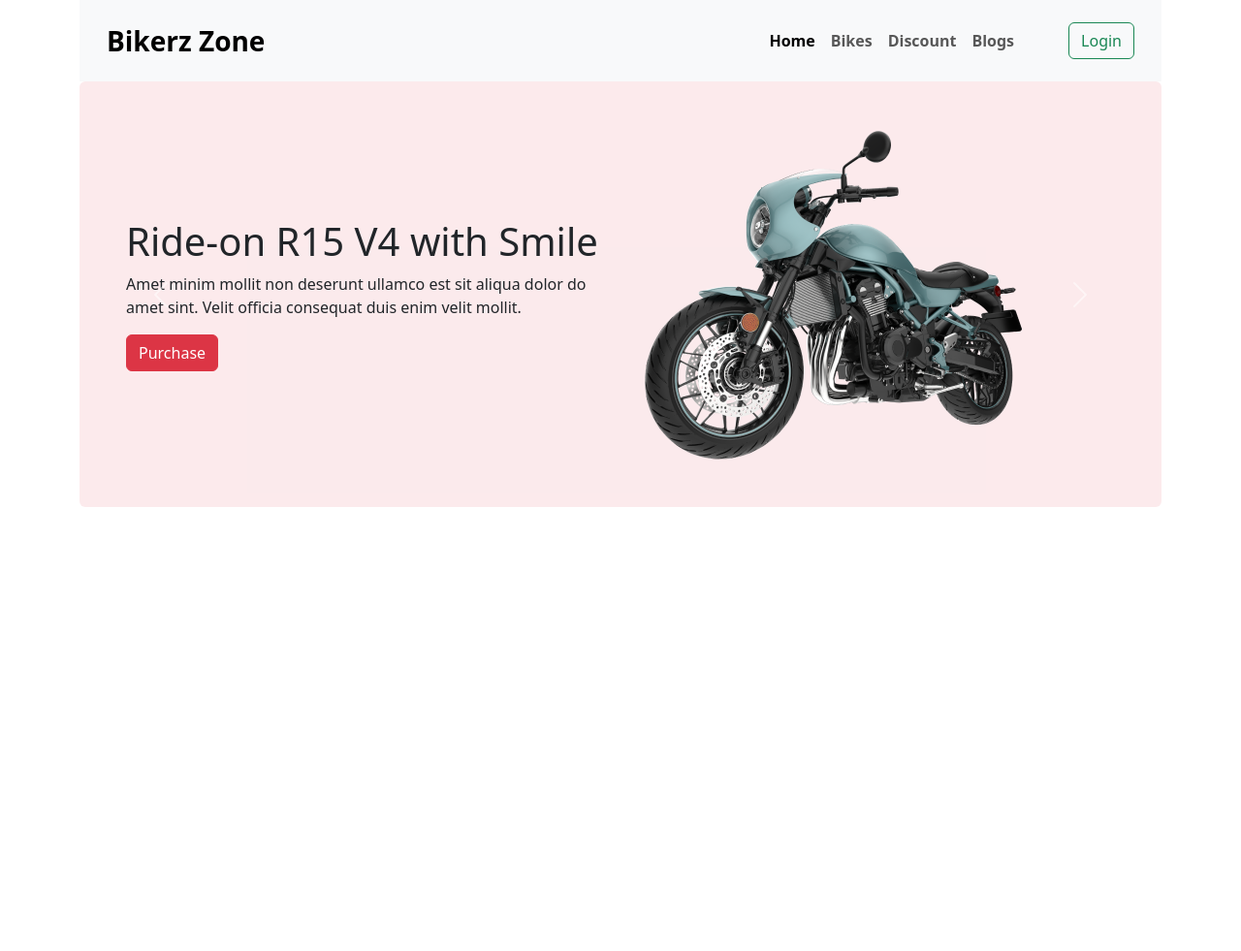
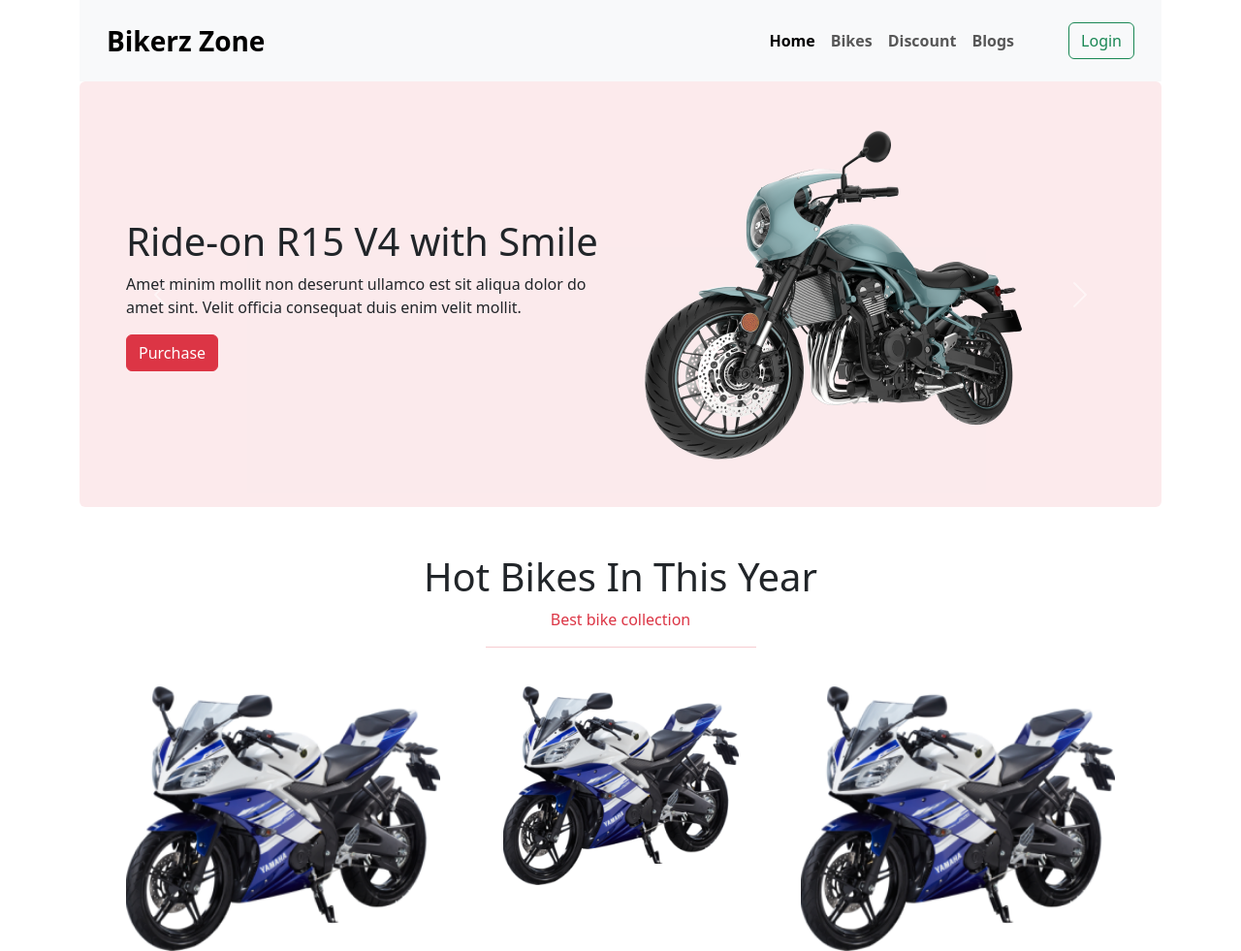
Before and after one commit to Adnan-246/bikerz-zone-website, a plain HTML site: page index.html in a window 1280 px wide. Shown: the whole page at 97% size. Before the commit the page ends 800 px from the top, so only its background shows below. Drawn offline with Linux system fonts and the light colour scheme.

Commit message:
added hot bikes section

```diff
--- a/index.html
+++ b/index.html
@@ -102,7 +102,23 @@
 
   <!-- main -->
   <main>
-
+    <!-- hot bikes section  -->
+    <section class="text-start text-md-center mt-5">
+      <h1>Hot Bikes In This Year</h1>
+      <p class="text-danger">Best bike collection</p>
+      <hr class="w-25 mx-auto border-danger">
+      <div class="row row-cols-1 row-cols-sm-2 row-cols-md-3 g-4 mt-3 px-5">
+        <div class="col">
+          <img class="w-100" src="images/others/feature-bike.png" alt="">
+        </div>
+        <div class="col">
+          <img class="w-75" src="images/others/feature-bike.png" alt="">
+        </div>
+        <div class="col">
+          <img class="w-100" src="images/others/feature-bike.png" alt="">
+        </div>
+      </div>
+    </section>
   </main>
 
   <!-- footer -->
```
